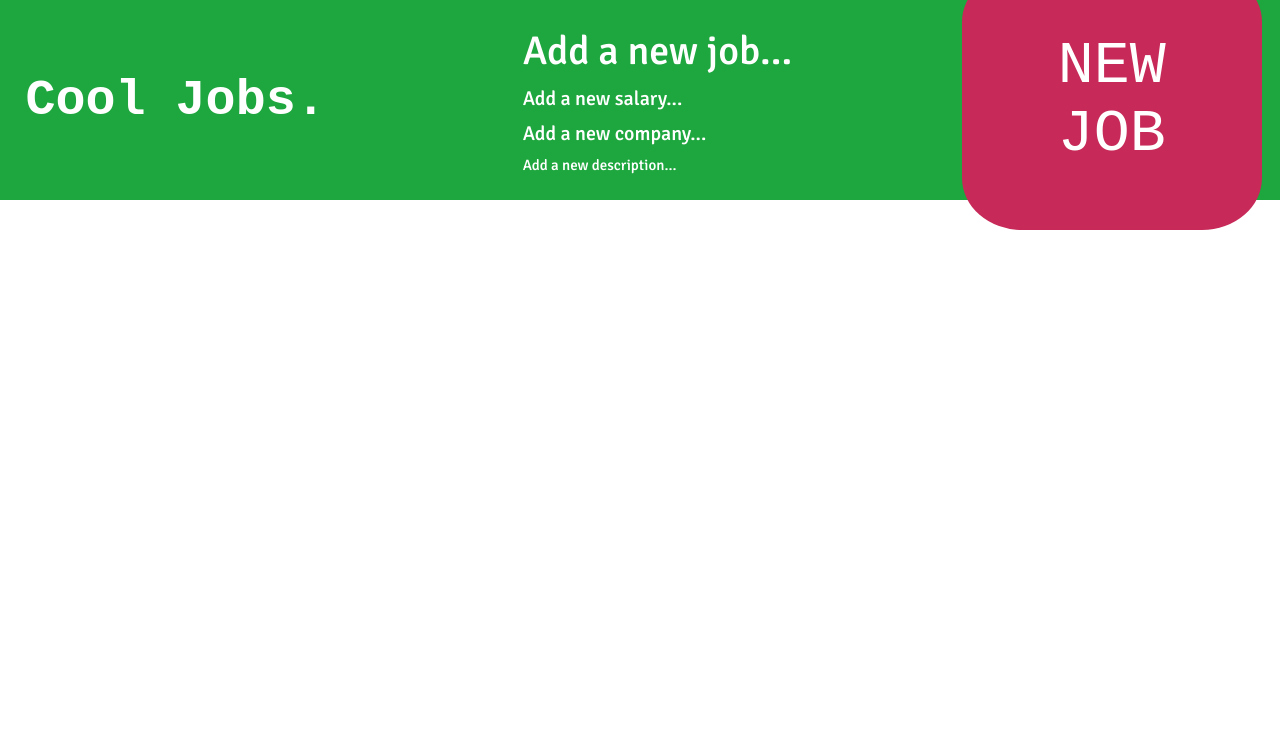
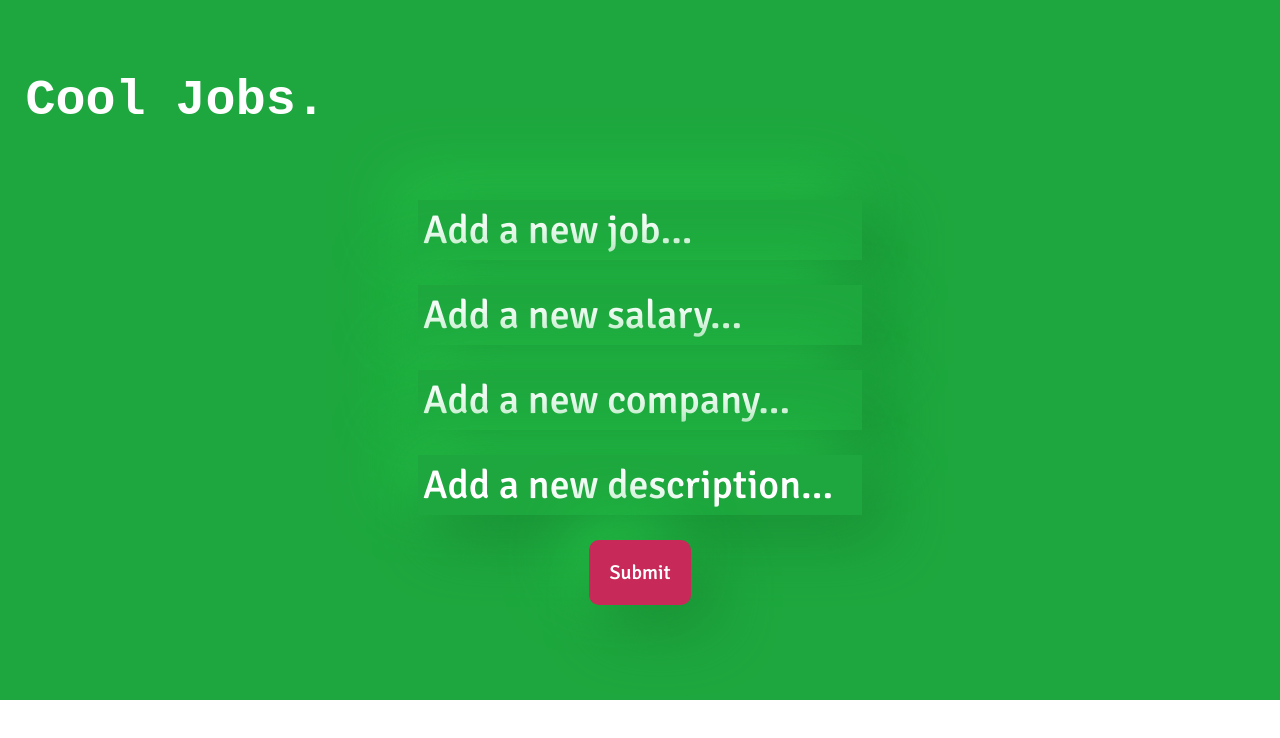
Before and after one commit to SyniakSviatoslav/CoolJobs, a plain HTML site: page index.html in a window 1280 px wide. Both pictures are taken after a click on the button "NEW JOB". Drawn offline with Linux system fonts and the light colour scheme; no server answers; a web font is replaced by a local one.

Commit message:
edited form

```diff
--- a/css/main.css
+++ b/css/main.css
@@ -49,20 +49,36 @@ body {
       font-size: 50px;
       font-family: 'Azeret Mono', monospace;
   }
+
+  .firstStyle{
+    display: none;
+  }
+
   .form{
-      margin-left: 15%;
-      position: relative;
-      display: flex;
-      flex-direction: column;
-      justify-content: space-between;
-      max-width: 60%;
+    display: flex;
+    flex-direction: column;
+    align-items: center;
+    min-height: 500px;
+
+      max-width: 100%;
 
       background: rgb(30, 167, 62);
 
 
+
   }
 
-
+  #submit{
+    padding: 20px;
+    border-radius: 10px;
+    border: none;
+    background-color: rgb(199, 41, 88);
+    color: white;
+    font-family: 'Signika', sans-serif;
+      font-size: 20px;
+      box-shadow:  20px 20px 60px #1a8e35,
+             -20px -20px 60px #23c047;
+  }
 
   .container{
       display: flex;
@@ -84,26 +100,43 @@ body {
 
   #name-input{
 color:white;
-height: 50px;
+/* height: 50px; */
 font-size: 40px;
+outline: none;
+margin-bottom: 25px;
+box-shadow:  20px 20px 60px #1a8e35,
+             -20px -20px 60px #23c047;
   }
 
   #salary-input{
       color: white;
-      font-size: 20px;
+      font-size: 40px;
+      outline: none;
+      margin-bottom: 25px;
+      box-shadow:  20px 20px 60px #1a8e35,
+             -20px -20px 60px #23c047;
   }
 
   #company-input{
       color:white;
-      font-size: 20px;
+      font-size: 40px;
+      outline: none;
+      margin-bottom: 25px;
+      box-shadow:  20px 20px 60px #1a8e35,
+             -20px -20px 60px #23c047;
   }
 
   #description-input{
       color:white;
-      font-size: 15px;
+      font-size: 40px;
+      outline: none;
+      margin-bottom: 25px;
+      box-shadow:  20px 20px 60px #1a8e35,
+             -20px -20px 60px #23c047;
   }
 
   #add{
+    display: block;
       height: 130%;
       width: 300px;
       padding: 50px;
--- a/index.html
+++ b/index.html
@@ -19,7 +19,11 @@
 
 	<div class="container">
 		<h1>Cool Jobs.</h1>
-		<div class="form">
+
+		<button id=add>NEW JOB</button>
+	</div>
+
+	<div class="firstStyle" id="mainForm">
 
 		<input type="text" class="field" id="name-input" placeholder="Add a new job..." maxlength="
 	35">
@@ -33,12 +37,8 @@
 		<input type="text" class="field" id="description-input" placeholder="Add a new description..." maxlength="
 	100">
 
-
+<button id="submit">Submit</button>
 	</div>
-		<button id=add>NEW JOB</button>
-	</div>
-
-
 
 </body>
 
--- a/js/main.js
+++ b/js/main.js
@@ -1,9 +1,15 @@
 document.addEventListener('DOMContentLoaded', function () {
     renderJobs();
-    document.getElementById("add").addEventListener("click", createJob)
+    document.getElementById("add").addEventListener("click", Openform)
+    document.getElementById("submit").addEventListener("click", createJob)
 });
 
-
+function Openform()
+{
+document.getElementById("mainForm").classList.remove("firstStyle");
+document.getElementById("mainForm").classList.add("form");
+document.getElementById("add").style.display = "none";
+}
 let nameInput = document.getElementById("name-input");
 let companyInput = document.getElementById("company-input");
 let descriptionInput = document.getElementById("description-input");
@@ -31,10 +37,7 @@ async function renderJobs() {
         jobBlock2.classList.add('block');
         jobBlock3.classList.add('block');
         jobBlock4.classList.add('block');
-        // jobBlock1.setAttribute("id", job.title)
-        // jobBlock2.setAttribute("id", job.companyName)
-        // jobBlock3.setAttribute("id", job.description)
-        // jobBlock4.setAttribute("id", job.salary)
+
 
 
         let removeButton = document.createElement("button");
@@ -75,7 +78,7 @@ async function createJob() {
         title: nameInput.value,
         companyName: companyInput.value,
         description: descriptionInput.value,
-        salary: salaryInput.value,
+        salary: salaryInput.value + " $",
     };
 
 
```
Lines whose indentation alone changed are shown as unchanged.
